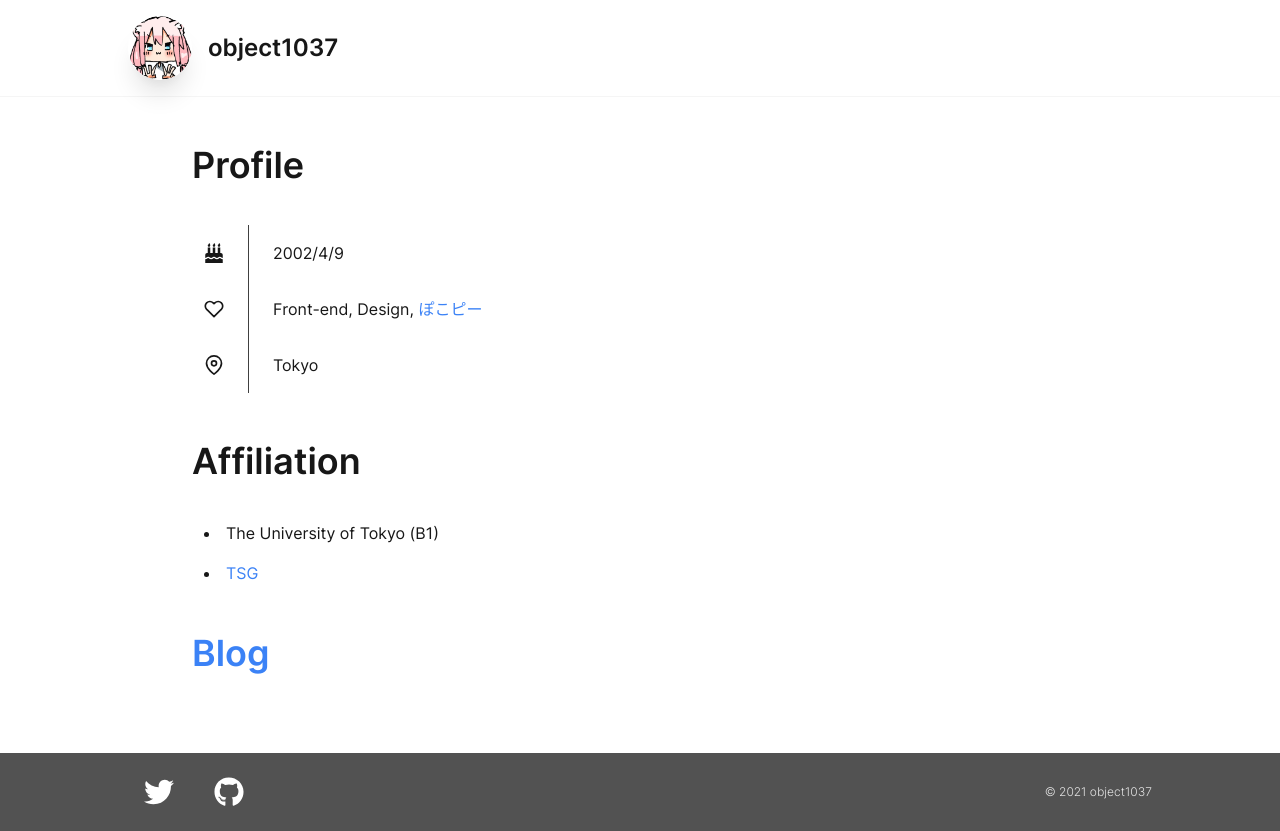
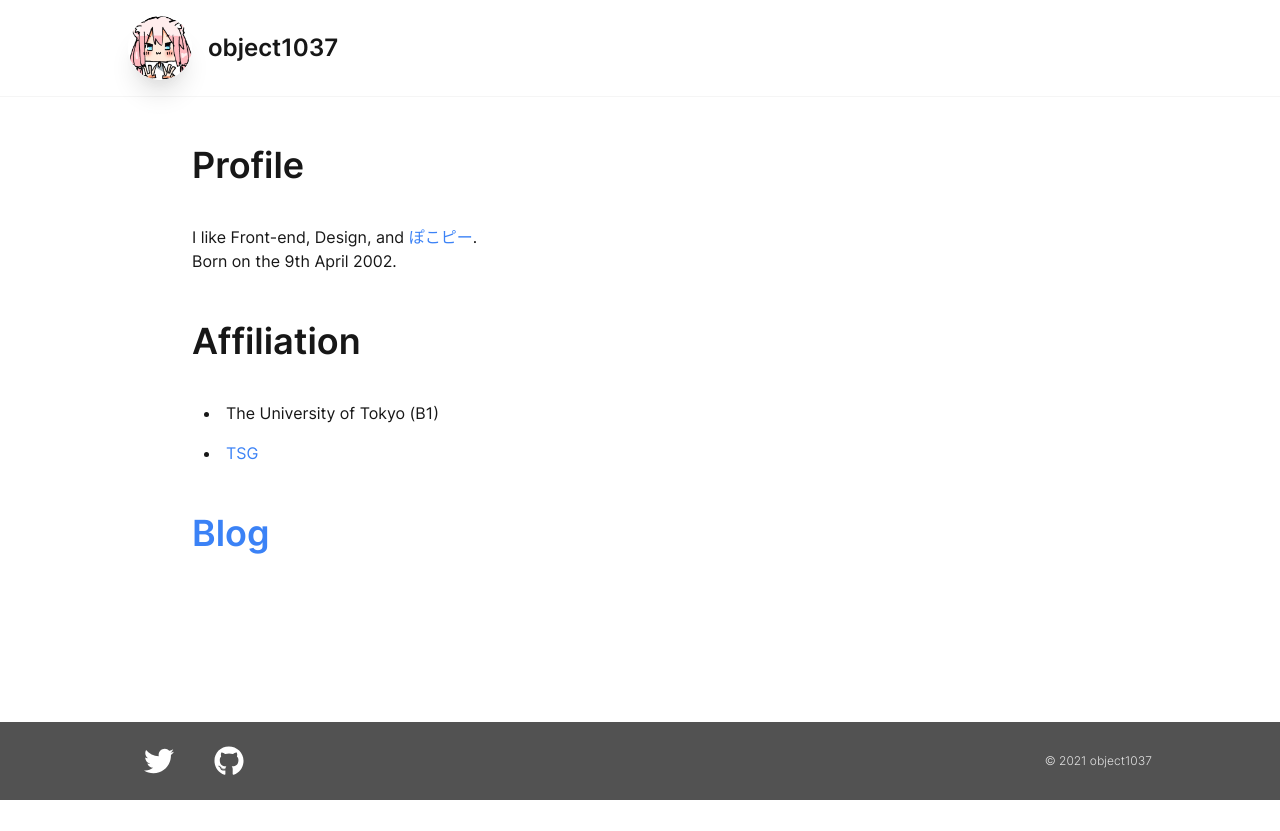
Before and after one commit to object1037/homepage, a Next.js app: page / in a window 1280 px wide. After the commit the page ends 800 px from the top, so only its background shows below. Built offline with nearby package versions, Linux system fonts and the light colour scheme.

Commit message:
update profile sentense

```diff
--- a/components/section.tsx
+++ b/components/section.tsx
@@ -8,7 +8,7 @@ export default function Section({
   return (
     <section className="flex flex-col pt-2 max-w-4xl mx-auto">
       <h2 className="text-4xl font-semibold">{title}</h2>
-      {children && <div className="py-10 flex justify-start">{children}</div>}
+      {children && <div className="py-10 flex flex-col justify-start">{children}</div>}
     </section>
   )
 }
--- a/pages/index.tsx
+++ b/pages/index.tsx
@@ -4,34 +4,10 @@ import Footer from '../components/footer'
 import Section from '../components/section'
 import ELink from '../components/external-link'
 import List from '../components/list'
-import { FaBirthdayCake } from 'react-icons/fa'
-import { FiMapPin, FiHeart } from 'react-icons/fi'
-import clsx from 'clsx'
 
 const affiliations = [
   "The University of Tokyo (B1)",
   <ELink key="TSG" url="https://tsg.ne.jp/">TSG</ELink>,
-]
-const profileIconStyle = [
-  'flex',
-  'justify-center',
-  'items-center',
-  'pr-6',
-  'pl-3',
-  'py-4',
-  'text-xl',
-  'align-text-bottom',
-  'border-r',
-  'border-gray-700',
-  'dark:border-gray-400'
-]
-const profileContentStyle = [
-  'py-4',
-  'pl-6',
-  'flex',
-  'flex-wrap',
-  'items-center',
-  'whitespace-pre'
 ]
 
 export default function Home() {
@@ -51,20 +27,12 @@ export default function Home() {
       <Header />
       <main className="flex-shrink-0 flex-1 pt-10 pb-20 px-6 sm:px-12">
         <Section title="Profile">
-          <div className="grid grid-rows-3 grid-flow-col">
-            <div className="contents">
-              <div className={clsx(profileIconStyle)}><FaBirthdayCake /></div>
-              <div className={clsx(profileIconStyle)}><FiHeart /></div>
-              <div className={clsx(profileIconStyle)}><FiMapPin /></div>
-            </div>
-            <div className="contents">
-              <div className={clsx(profileContentStyle)}>2002/4/9</div>
-              <div className={clsx(profileContentStyle)}>
-                Front-end, Design, <ELink key="ぽこピー" url="https://www.youtube.com/channel/UC1EB8moGYdkoZQfWHjh7Ivw">ぽこピー</ELink>
-              </div>
-              <div className={clsx(profileContentStyle)}>Tokyo</div>
-            </div>
-          </div>
+          <p>
+            I like Front-end, Design, and <ELink key="ぽこピー" url="https://www.youtube.com/channel/UC1EB8moGYdkoZQfWHjh7Ivw">ぽこピー</ELink>.
+          </p>
+          <p>
+            Born on the 9th April 2002.
+          </p>
         </Section>
         <Section title="Affiliation">
           <List listArr={affiliations} />
--- a/styles/globals.css
+++ b/styles/globals.css
@@ -22,6 +22,7 @@
 #__next {
   display: flex;
   flex-direction: column;
+  min-height: 100%;
 }
 
 .circle {
```
